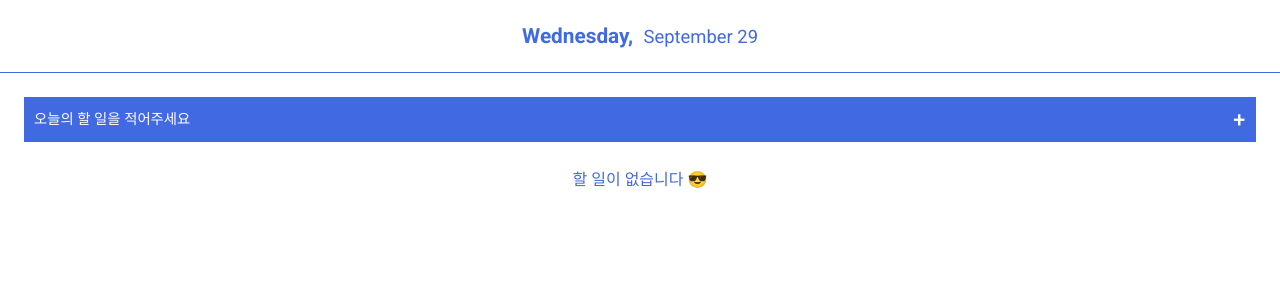
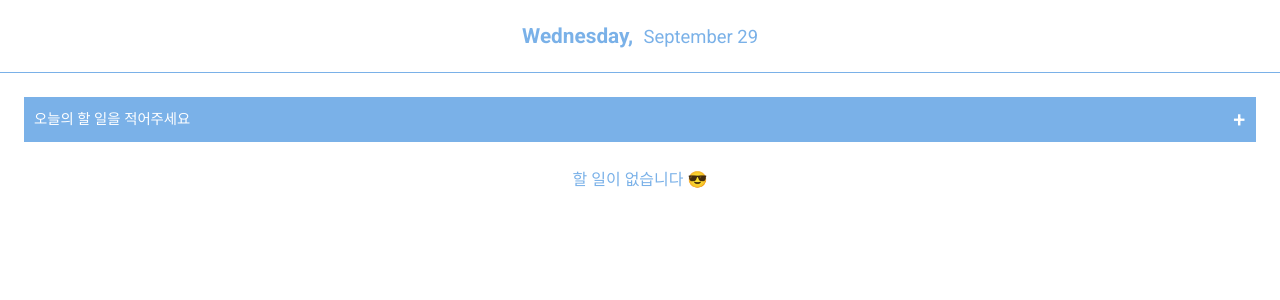
Before and after one commit to limelumo/project-todolist, a Vue app: page / in a window 1280 px wide. Shown: the top 300 px of the page. Built offline with nearby package versions, Linux system fonts and the light colour scheme.

Commit message:
Update Point Color

```diff
--- a/src/mixin.scss
+++ b/src/mixin.scss
@@ -16,4 +16,4 @@
   font-weight: $w;
 }
 
-$point-c: royalblue;
+$point-c: #7ab1e8;
```
